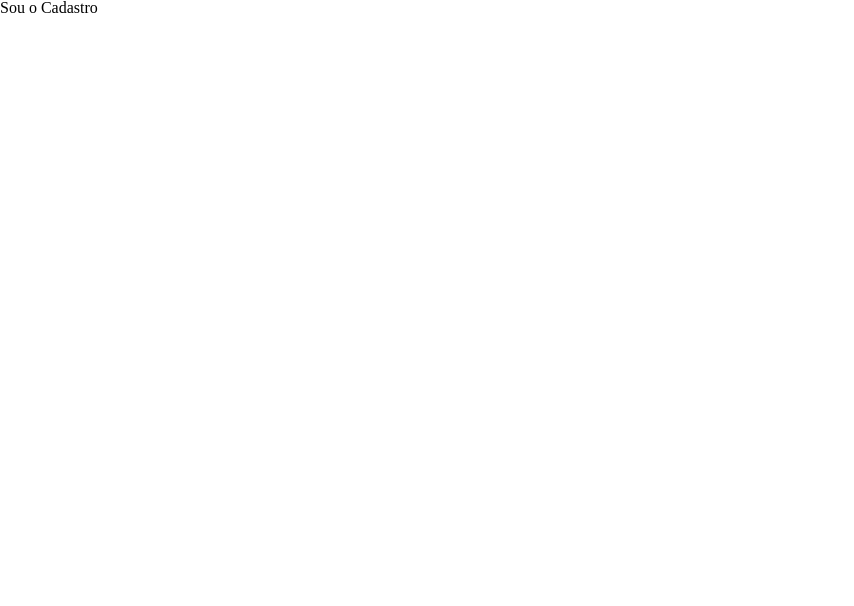
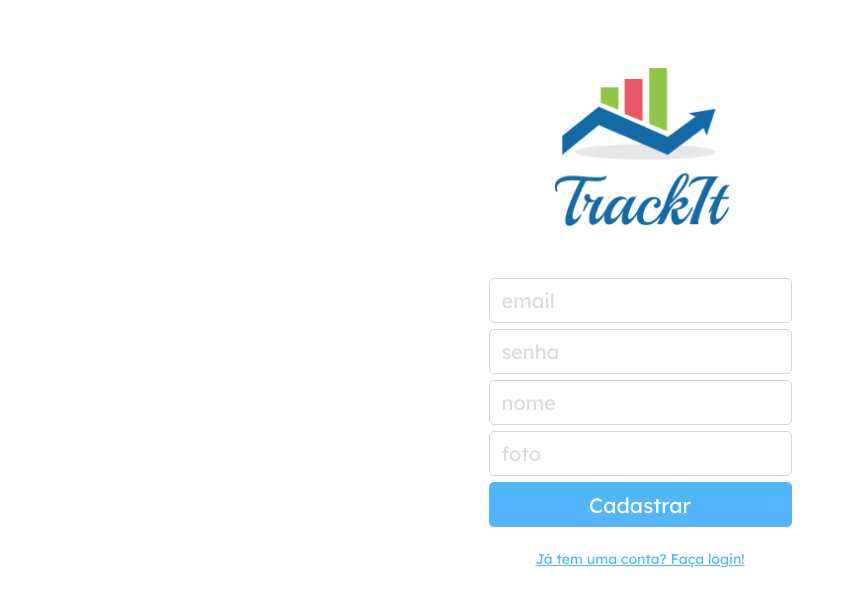
Before and after one commit to Laisses/TrackIt, a React (Create React App) app: page /cadastro in a window 1280 px wide. Shown: the top 606 px of the page, without its empty margins (0-854 px from the left). Built offline with nearby package versions, Linux system fonts and the light colour scheme.

Commit message:
create SignUp component

```diff
--- a/src/components/Common.js
+++ b/src/components/Common.js
@@ -34,3 +34,10 @@ export const TextInput = styled.input`
         padding-left: 10px;
     }
 `;
+
+export const Logo = styled.img`
+    margin-top: 68px;
+    margin-bottom: 32px;
+    width: 180px;
+    height: 178px;
+`;
--- a/src/components/Login.js
+++ b/src/components/Login.js
@@ -1,6 +1,6 @@
 import styled from "styled-components";
 import logo from "../assets/images/logo.png";
-import { BigButton, LinkContainer, TextInput } from "./Common";
+import { BigButton, LinkContainer, TextInput, Logo } from "./Common";
 
 export const Login = () => {
     return (
@@ -19,10 +19,3 @@ const LoginContainer = styled.div`
     flex-direction: column;
     align-items: center;
 `;
-
-const Logo = styled.img`
-    margin-top: 68px;
-    margin-bottom: 32px;
-    width: 180px;
-    height: 178px;
-`;
--- a/src/components/SignUp.js
+++ b/src/components/SignUp.js
@@ -1,5 +1,25 @@
+import styled from "styled-components";
+import logo from "../assets/images/logo.png";
+import { BigButton, LinkContainer, TextInput, Logo } from "./Common";
+
 export const SignUp = () => {
     return (
-        <div>Sou o Cadastro</div>
+        <SignUpContainer>
+            <Logo src={logo} alt="Track It logo" />
+            <TextInput placeholder="email" />
+            <TextInput placeholder="senha" />
+            <TextInput placeholder="nome" />
+            <TextInput placeholder="foto" />
+            <BigButton>Cadastrar</BigButton>
+            <LinkContainer>
+                Já tem uma conta? Faça login!
+            </LinkContainer>
+        </SignUpContainer>
     );
 };
+
+const SignUpContainer = styled.div`
+    display: flex;
+    flex-direction: column;
+    align-items: center;
+`;
```
